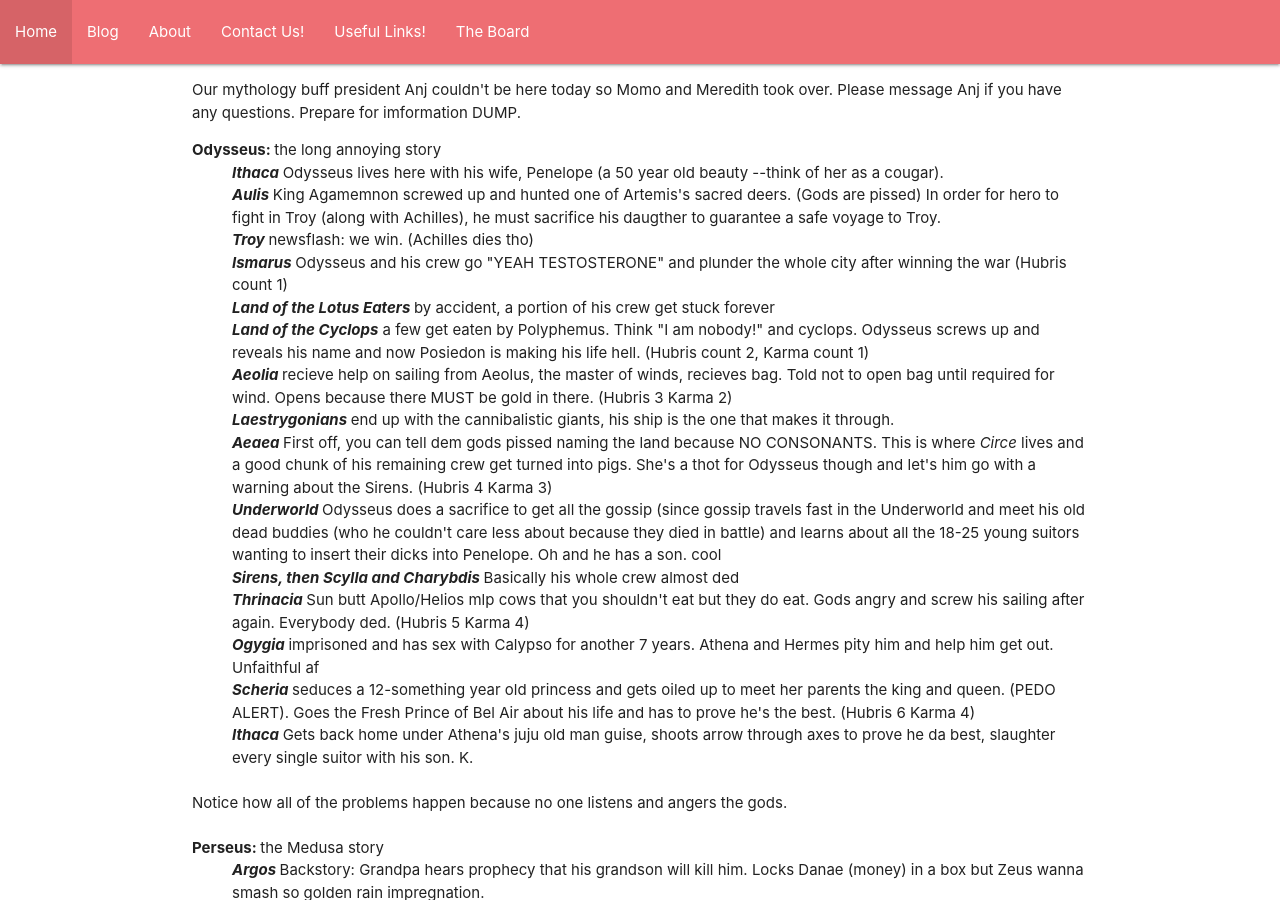
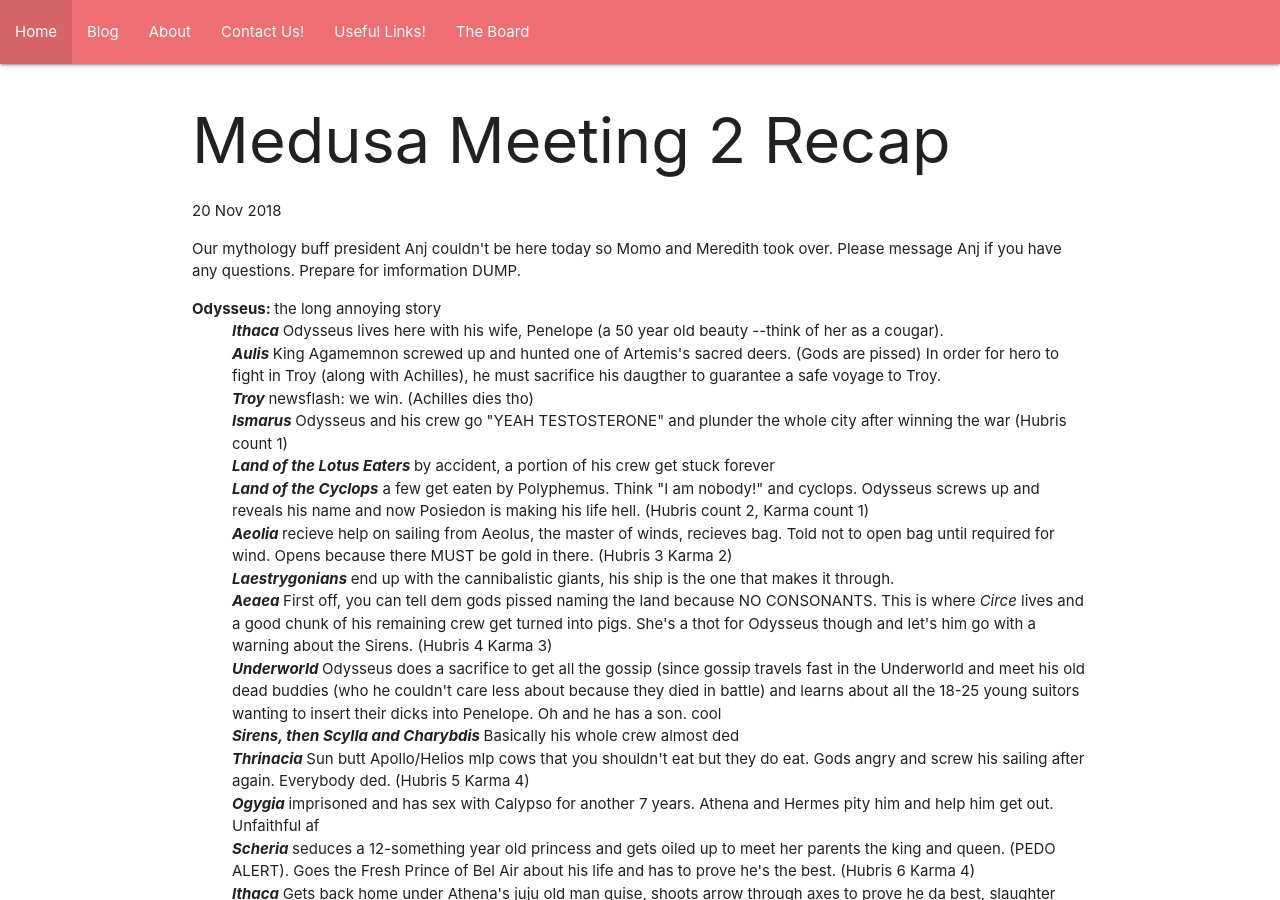
Before and after one commit to stuyCLC/stuyCLC.github.io, a Jekyll site: the page built from _posts/2018-11-20-Medusa-Meeting#2-recap.md, in a window 1280 px wide and 900 px high. Built offline with Jekyll 4.4.1, drawn with Linux system fonts in a browser that asks for light colours; our own code applies the rules of GitHub Pages for plain Markdown files.

Commit message:
Update 2018-11-20-Medusa-Meeting#2-recap.md

```diff
--- a/_posts/2018-11-20-Medusa-Meeting#2-recap.md
+++ b/_posts/2018-11-20-Medusa-Meeting#2-recap.md
@@ -1,6 +1,6 @@
 ---
 layout: posts
-title: Medusa Meeting 2: Recap
+title: Medusa Meeting 2 Recap
 ---
 <div class="blurb">
     <p> Our mythology buff president Anj couldn't be here today so Momo and Meredith took over. Please message Anj if you have any questions. Prepare for imformation DUMP. <br>
```
